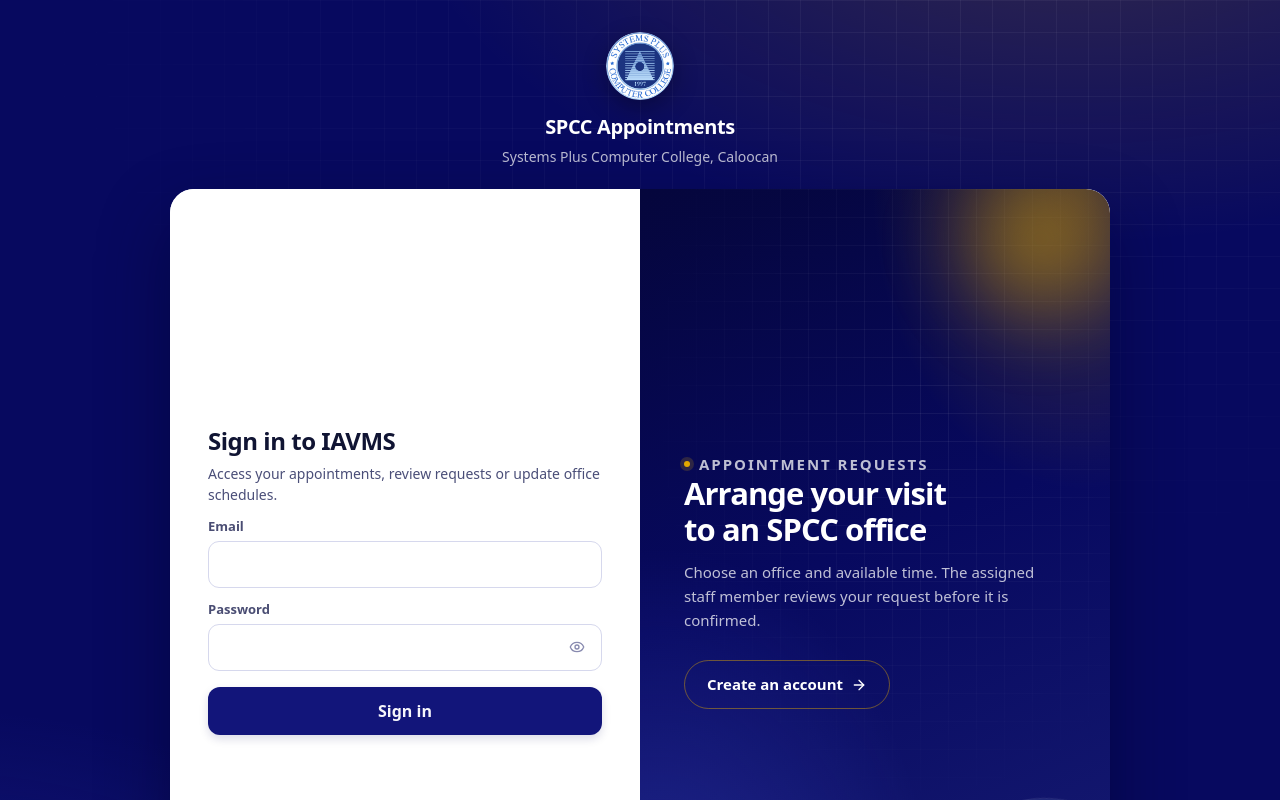
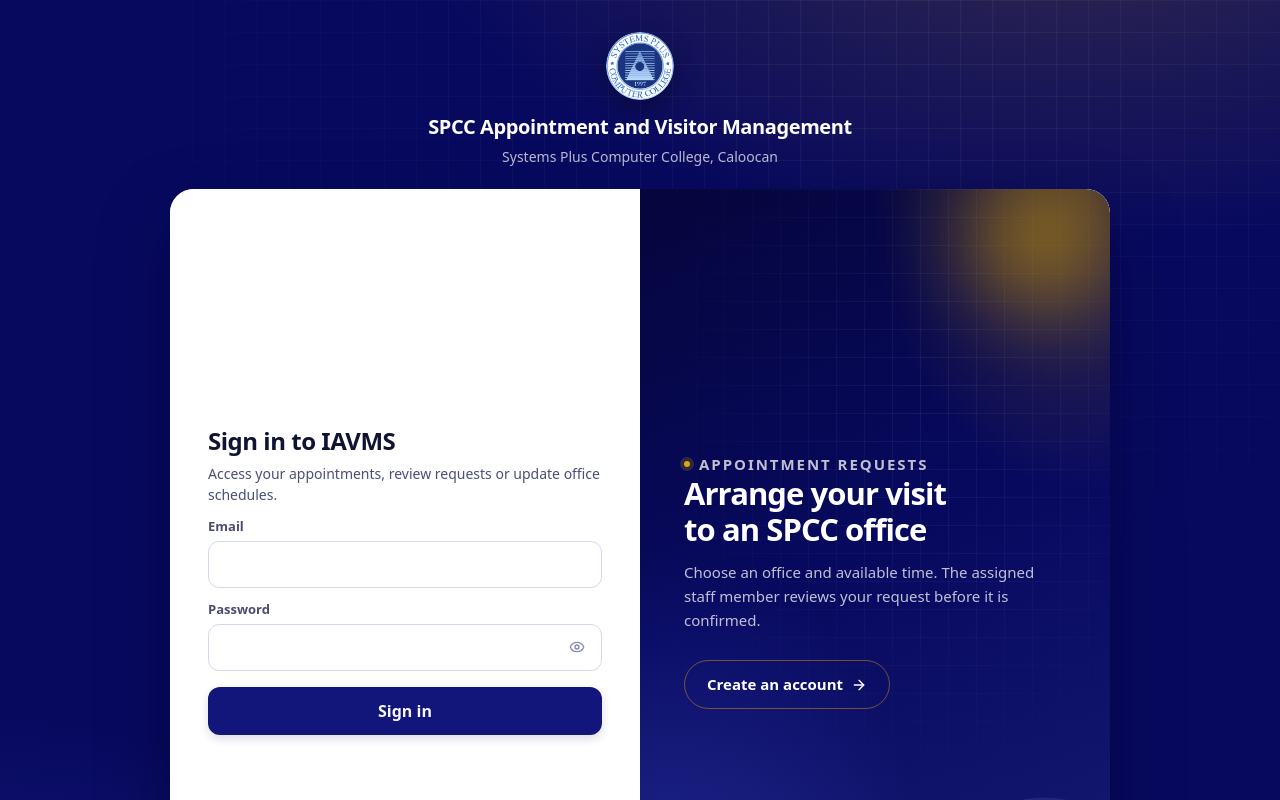
Before and after one commit to eliwoahzja/IAVMS, a Next.js app: page /login in a window 1280 px wide. Shown: the top 800 px of the page. Built offline with nearby package versions, Linux system fonts and the light colour scheme; no server answers.

Commit message:
Make authentication and action feedback specific to SPCC workflows

```diff
--- a/components/auth-bits.tsx
+++ b/components/auth-bits.tsx
@@ -7,7 +7,7 @@ import { Eye, EyeOff } from 'lucide-react'
 export function AuthBrand() {
   return <div className="auth-brand">
     <img className="auth-seal" src="/seal.png" alt="" width={76} height={76} />
-    <strong>SPCC Appointments</strong>
+    <strong>SPCC Appointment and Visitor Management</strong>
     <span>Systems Plus Computer College, Caloocan</span>
   </div>
 }
```
